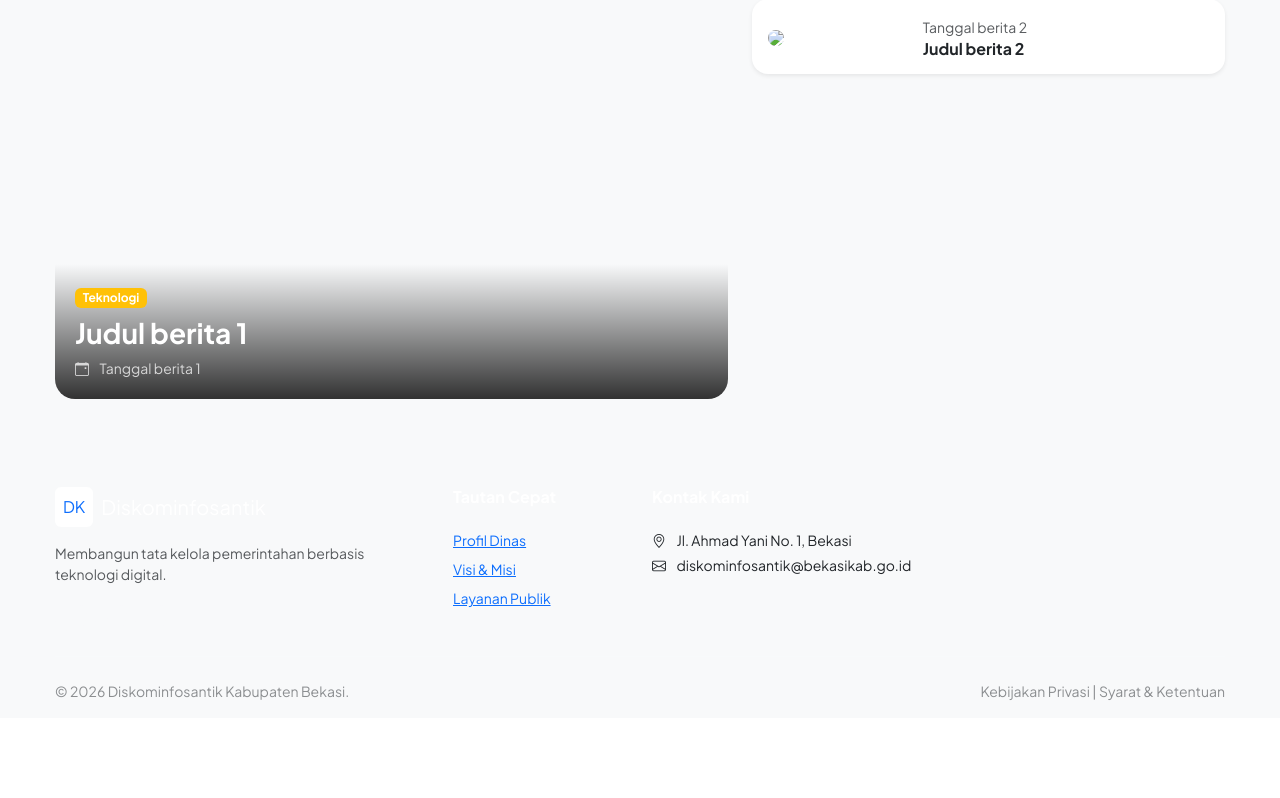
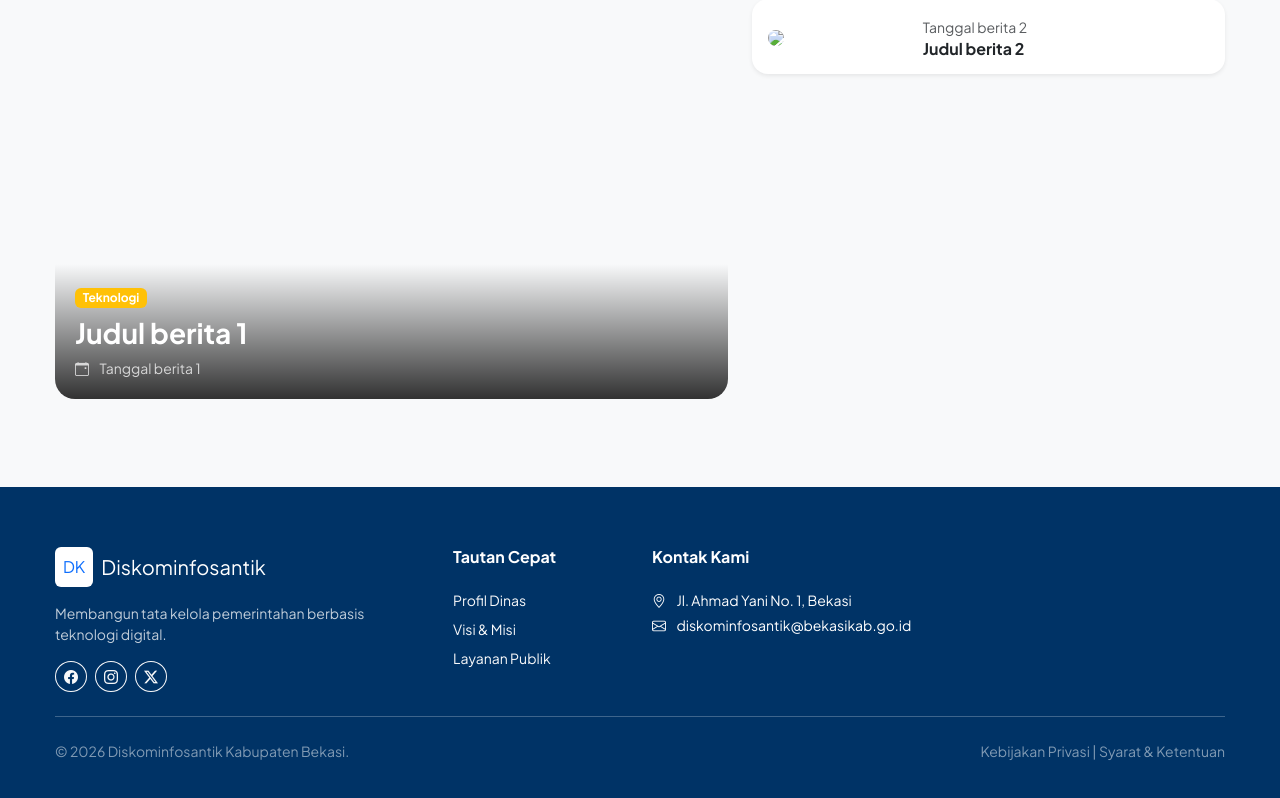
Before and after one commit to dwisept12/Company-Profile-Diskominfosantik, a PHP site: page / in a window 1280 px wide. Shown: the part 1624-2422 px from the top of the page. Before the commit the page ends 2324 px from the top, so only its background shows below. Run offline with PHP 8.4, Linux system fonts and the light colour scheme; some libraries are stand-ins or nearby versions.

Commit message:
Merapikan2

```diff
--- a/footer.html
+++ b/footer.html
@@ -1,4 +1,4 @@
-<footer id="footer" class="position-relative" style="z-index: 10;">
+<footer id="footer" class="bg-navy text-white" style="position: relative; z-index: 1050;">
   <div class="container">
     <div class="row g-4">
       <div class="col-lg-4">
@@ -24,9 +24,9 @@
       <div class="col-lg-2">
         <h6 class="text-white fw-bold mb-4">Tautan Cepat</h6>
         <ul class="list-unstyled small d-grid gap-2">
-          <li><a href="profil.html">Profil Dinas</a></li>
-          <li><a href="visidanmisi.php">Visi & Misi</a></li>
-          <li><a href="layanan.php">Layanan Publik</a></li>
+          <li><a href="profil.html" class="d-block text-decoration-none link-light">Profil Dinas</a></li>
+          <li><a href="visidanmisi.php" class="d-block text-decoration-none link-light">Visi & Misi</a></li>
+          <li><a href="layanan.php" class="d-block text-decoration-none link-light">Layanan Publik</a></li>
         </ul>
       </div>
       <div class="col-lg-3">
--- a/style.css
+++ b/style.css
@@ -314,6 +314,9 @@ section {
 
 /* ===== FOOTER ===== */
 footer {
+  background: #003366;
+  color: rgba(255, 255, 255, 0.8);
+  padding: 60px 0 20px;
   margin-top: 40px;
 }
 
```
